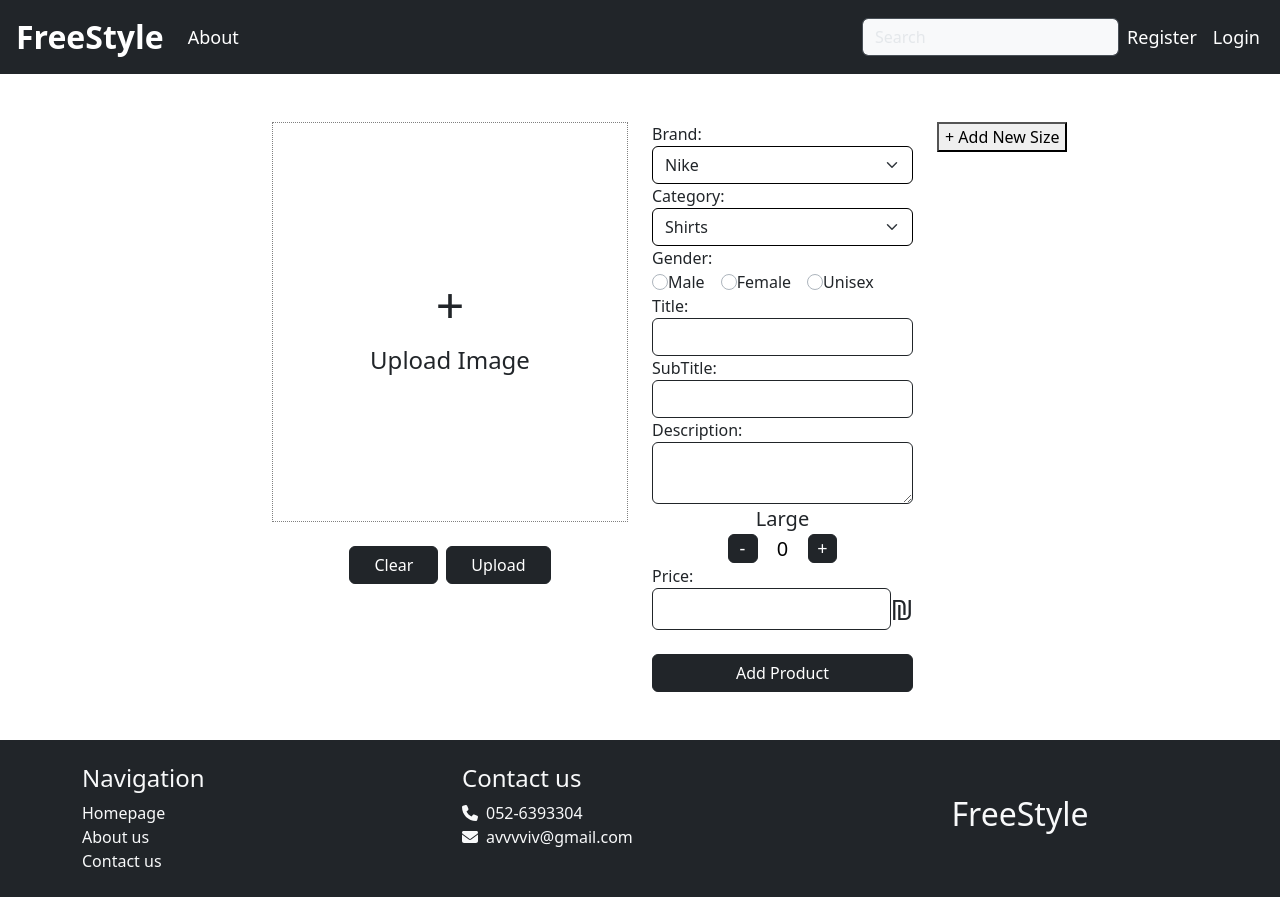
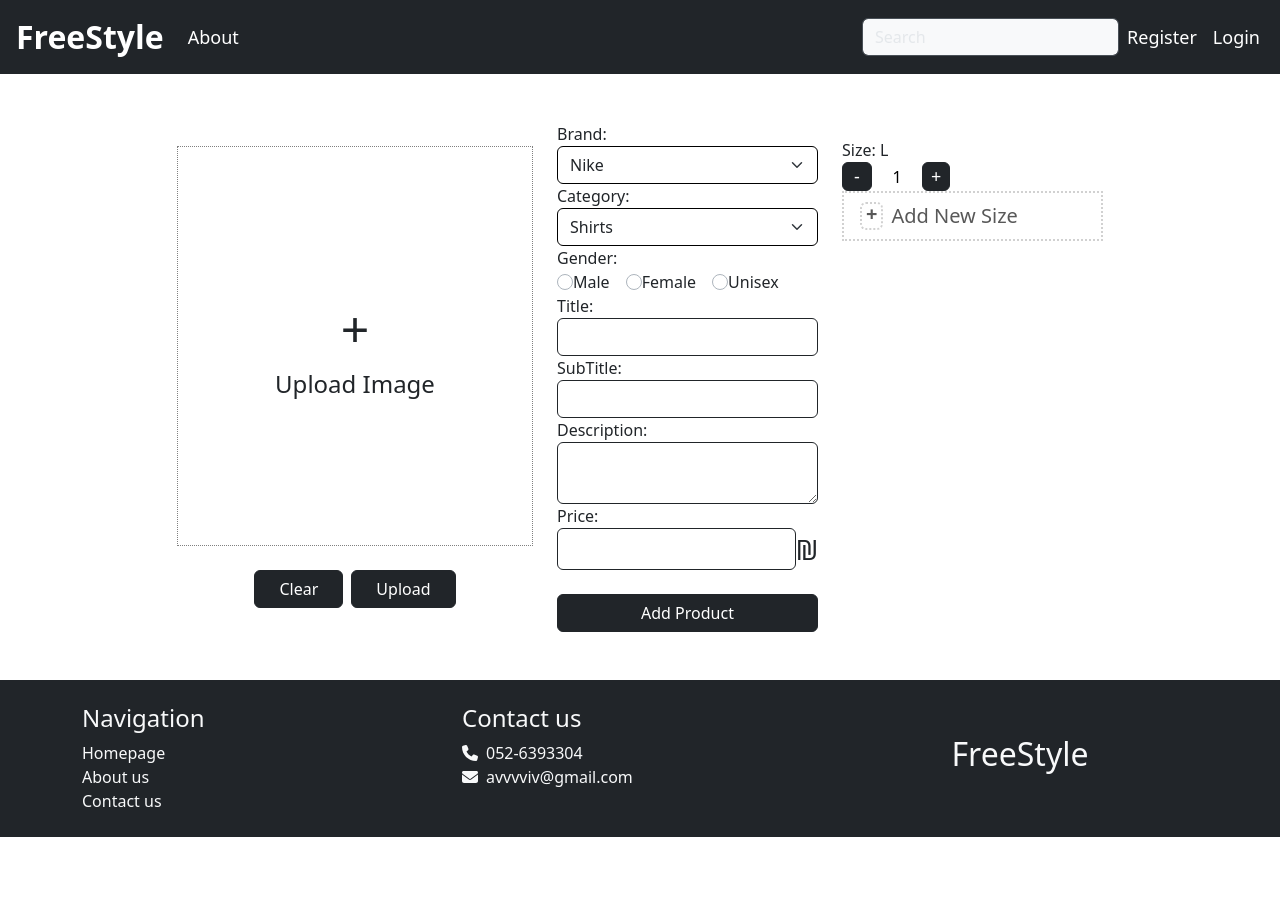
Before and after one commit to aviv-levy/Final-Course-Project-Frontend, a React (Create React App) app in the folder Frontend/freestyle/: page /manageproducts in a window 1280 px wide. After the commit the page ends 837 px from the top, so only its background shows below. Built offline with nearby package versions, Linux system fonts and the light colour scheme.

Commit message:
AddProduct

```diff
--- a/Frontend/freestyle/src/App.tsx
+++ b/Frontend/freestyle/src/App.tsx
@@ -17,6 +17,7 @@ import { getUserDetails } from './Services/ApiService';
 import RegisterPage from './Pages/RegisterPage';
 import ManageProductsPage from './Pages/ManageProductsPage';
 import EditUserPage from './Pages/EditUserPage';
+import CartPage from './Pages/CartPage';
 
 
 export const UserContext = createContext<context | null>(null);
@@ -62,6 +63,7 @@ function App() {
               <Route path='/register' element={<RegisterPage />} />
               <Route path='/manageproducts' element={<ManageProductsPage />} />
               <Route path='/favorites' element={<FavoritesPage />} />
+              <Route path='/cart' element={<CartPage />} />
               <Route path='/account/:userId' element={<EditUserPage />} />
             </Routes>
 
--- a/Frontend/freestyle/src/CSS/ManageProducts.css
+++ b/Frontend/freestyle/src/CSS/ManageProducts.css
@@ -13,3 +13,14 @@
   .file-upload{
     display: none;
   }
+
+  .add-newSize{
+    border: 2px dotted #d1d1d1;
+    color: #585858;
+    cursor: pointer;
+  }
+
+  .add-newSizePlus{
+    border: 2px dotted #d1d1d1;
+    color: #585858;
+  }
--- a/Frontend/freestyle/src/Components/CountButton.tsx
+++ b/Frontend/freestyle/src/Components/CountButton.tsx
@@ -2,13 +2,13 @@ import { useState, FormEvent } from "react";
 import '../CSS/inputs.css'
 
 interface Props {
-    size: string;
+    size: number|string;
 }
 
 
 function CountButton({ size }: Props) {
 
-    const [quantity, setQuantity] = useState(0)
+    const [quantity, setQuantity] = useState(1)
 
     function handleIncrease(e: FormEvent) {
         e.preventDefault();
@@ -17,21 +17,20 @@ function CountButton({ size }: Props) {
 
     function handleDecrease(e: FormEvent) {
         e.preventDefault();
-        if (quantity !== 0)
+        if (quantity >1)
             setQuantity(quantity - 1)
     }
 
     return (
         <div>
-            <div className="text-center">
-                <span className="fs-5">{size}</span>
-                <div className="d-flex justify-content-center">
+            <span className="fs-6">Size: {size}</span>
+            <div className="d-flex">
                 <div className="btnwidth">
                     <button onClick={handleDecrease} className="btn btn-dark roundbtn w-100">-</button>
                 </div>
 
                 <input type="number"
-                        className="countinput border-0 p-0 fs-5"
+                    className="countinput border-0 p-0 fs-6"
                     value={quantity}
                     onChange={(e) => setQuantity(+e.target.value)} />
                 <div className="btnwidth">
@@ -39,7 +38,6 @@ function CountButton({ size }: Props) {
                 </div>
             </div>
         </div>
-        </div>
     );
 }
 
--- a/Frontend/freestyle/src/Components/Navbar.tsx
+++ b/Frontend/freestyle/src/Components/Navbar.tsx
@@ -62,7 +62,7 @@ function Navbar() {
                                 isLoggedIn?.isLoggedIn &&
                                 <>
                                     <li className="nav-item">
-                                        <NavLink to='favorites' className='position-relative text-white ms-3 me-2 fs-4'>
+                                        <NavLink to='cart' className='position-relative text-white ms-3 me-2 fs-4'>
                                             <FontAwesomeIcon icon={faBagShopping} />
                                             <Badge>2</Badge>
                                         </NavLink>
--- /dev/null
+++ b/Frontend/freestyle/src/Pages/CartPage.tsx
@@ -0,0 +1,13 @@
+import Title from "../Components/Title";
+
+function CartPage() {
+    return (
+        <>
+            <Title title='Cart'/>
+
+
+        </>
+     );
+}
+
+export default CartPage;
--- a/Frontend/freestyle/src/Pages/ManageProductsPage.tsx
+++ b/Frontend/freestyle/src/Pages/ManageProductsPage.tsx
@@ -2,14 +2,16 @@ import { useState } from "react";
 import '../CSS/ManageProducts.css'
 import CountButton from "../Components/CountButton";
 import { fileToBase64 } from "../Utils/fileToString";
-import { Product } from "../Services/Interfaces";
+import { Product, SizeQuantity } from "../Services/Interfaces";
+
 
 function ManageProductsPage() {
 
 
     const [product, setProduct] = useState<Product>();
     const [uploadedImg, setUploadedImg] = useState('');
-
+    const [sizesQuantity, setSizesQuantity] = useState<Array<SizeQuantity>>();
+    const [showAddSize, SetShowAddSize] = useState(false);
 
     async function fileRecieved(file: File) {
         setUploadedImg(await fileToBase64(file))
@@ -26,8 +28,8 @@ function ManageProductsPage() {
     return (
         <div className="container my-5">
             <div className="row d-flex">
-                <div className="col-2"></div>
-                <div className="col-4">
+                <div className="col-1"></div>
+                <div className="col-4 align-self-center">
                     {
                         uploadedImg === '' ?
                             <>
@@ -91,22 +93,39 @@ function ManageProductsPage() {
                         <label className='w-100'>Description:</label>
                         <textarea className="form-control border-dark" aria-label="With textarea"></textarea>
 
-                        <CountButton size='Large' />
 
                         <label className='w-100'>Price:</label>
                         <div className="d-flex">
                             <input type="number" className="form-control border-dark" /> <span className='fs-3'>₪</span>
                         </div>
 
-                    <div className="w-100 mt-4">
-                        <button className="btn btn-dark w-100">Add Product</button>
-                    </div>
+                        <div className="w-100 mt-4">
+                            <button className="btn btn-dark w-100">Add Product</button>
+                        </div>
                     </form>
 
 
                 </div>
-                <div className="col">
-                    <button>+ Add New Size</button>
+                <div className="col-3 mt-3">
+                    <CountButton size="L" />
+                    {
+                        !showAddSize ?
+                            <div onClick={() => SetShowAddSize(true)} className="add-newSize fs-5 p-2 d-flex align-items-center"><div className="add-newSizePlus badge fs-5 p-1 pt-0 mx-2">+</div>Add New Size</div>
+                            :
+                            <div>
+                                {
+                                    sizesQuantity?.map(newSize =>
+                                        <CountButton size={newSize.size} />)
+                                }
+                                <button className="btn btn-outline-dark me-2" >XS</button>
+                                <button className="btn btn-outline-dark me-2">S</button>
+                                <button className="btn btn-outline-dark me-2">M</button>
+                                <button className="btn btn-outline-dark me-2">L</button>
+                                <button className="btn btn-outline-dark me-2">XL</button>
+                                <button className="btn btn-outline-dark me-2">XXL</button>
+                            </div>
+
+                    }
                 </div>
             </div>
         </div>
```
Also changed, not shown: Frontend/freestyle/src/Services/Interfaces.ts (+6 -1 lines). Lines whose indentation alone changed are shown as unchanged.
